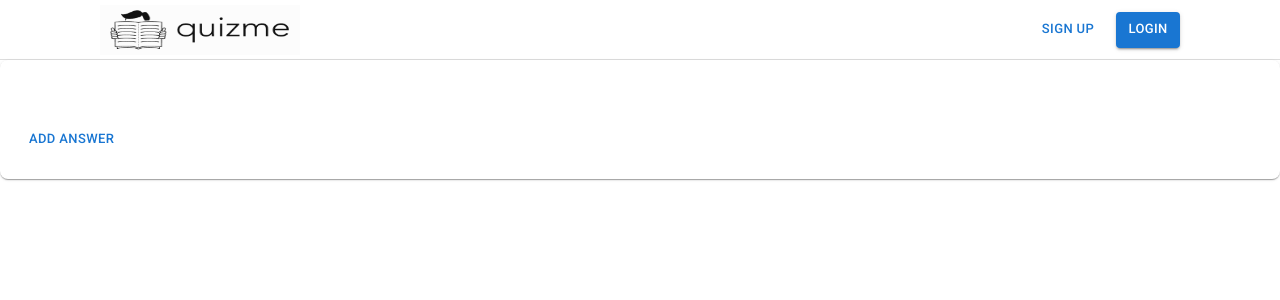
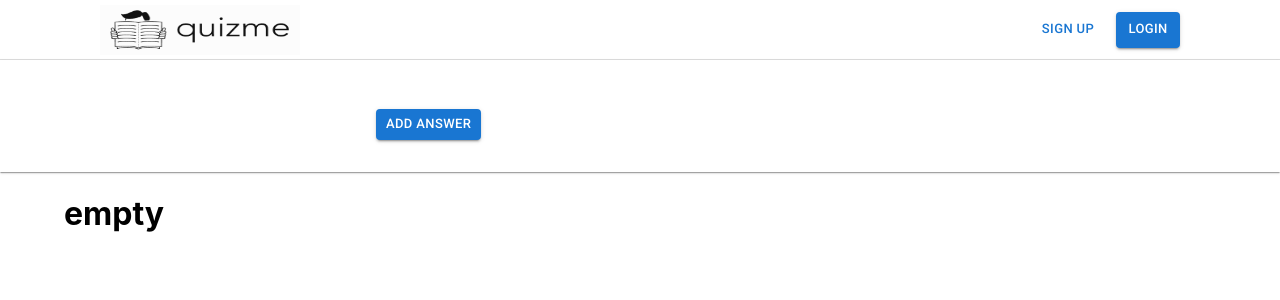
Before and after one commit to magentaqin/quiz-me, a Next.js app in the folder frontend/: page /question/1 in a window 1280 px wide. Shown: the top 300 px of the page. Built offline with nearby package versions, Linux system fonts and the light colour scheme; no server answers.

Commit message:
feat: update question detail card style

```diff
--- a/frontend/pages/question/[id].tsx
+++ b/frontend/pages/question/[id].tsx
@@ -3,7 +3,7 @@ import { useEffect, useState } from 'react'
 import Card from '@mui/material/Card';
 import CardActions from '@mui/material/CardActions';
 import CardContent from '@mui/material/CardContent';
-import CardMedia from '@mui/material/CardMedia';
+import Container from '@mui/material/Container';
 import Button from '@mui/material/Button';
 import Typography from '@mui/material/Typography';
 import { getQuestionApi } from '../../api/question'
@@ -31,10 +31,14 @@ const QuestionPage = () => {
       <NavBar shouldHideBtn={true} />
       <Card sx={{
           boxShadow: 1,
-          borderRadius: 2,
+          borderRadius: 0,
           p: 2,
           minWidth: 300,
-        }}>
+          paddingLeft: 45,
+          paddingRight: 45,
+          paddingBottom: 5
+        }}
+       >
         <CardContent>
           <Typography gutterBottom variant="h5" component="div">
             {title}
@@ -43,10 +47,13 @@ const QuestionPage = () => {
             {description}
           </Typography>
         </CardContent>
-      <CardActions>
-        <Button size="small">Add Answer</Button>
+        <CardActions style={{ position: 'relative' }}>
+          <Button size="small" variant="contained" style={{ position: 'absolute', left: '16px' }}>Add Answer</Button>
         </CardActions>
       </Card>
+      <Container fixed>
+        <h1>empty</h1>
+      </Container>
     </div>
   )
 }
```
Lines whose indentation alone changed are shown as unchanged.
